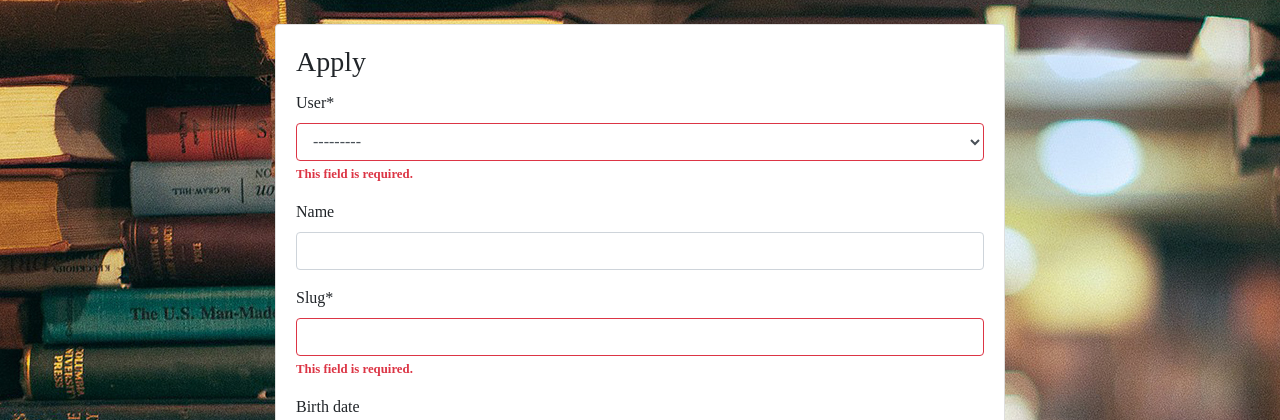
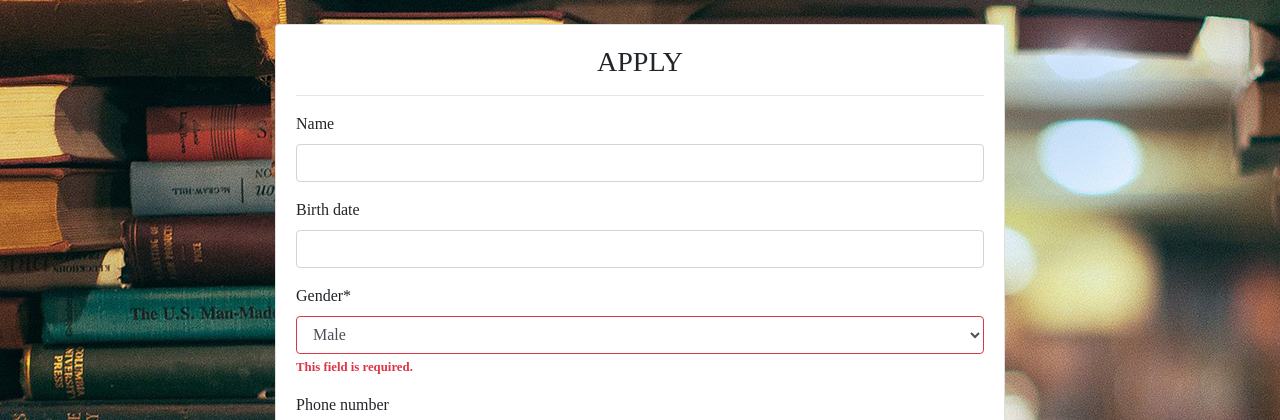
Before and after one commit to ssekuwanda/University-Admission-DB, a Django app: page /apply/ in a window 1280 px wide. Shown: the top 420 px of the page. Run offline with Django 3.2, Linux system fonts and the light colour scheme; data comes from the database, SQL or seed files in the repository; some libraries are stand-ins or nearby versions; some web fonts are replaced.

Commit message:
editted apply form

```diff
--- a/accounts/forms.py
+++ b/accounts/forms.py
@@ -20,4 +20,4 @@ class UserInformationUpdateForm(forms.ModelForm):
 class ProfileForm(forms.ModelForm):
     class Meta:
         model = Profile
-        fields = ('__all__')
+        exclude = ('slug','user','given_first','given_second','given_third',)
--- a/accounts/templates/front/apply.html
+++ b/accounts/templates/front/apply.html
@@ -8,7 +8,8 @@
     <div class="col-lg-8 col-md-10 col-sm-12">
       <div class="card">
         <div class="card-body">
-          <h3 class="card-title">Apply</h3>
+          <h3 class="card-title text-center">APPLY</h3>
+          <hr>
           <form method="post" novalidate>
             {% csrf_token %}
             {{ form|crispy }}
--- a/accounts/views.py
+++ b/accounts/views.py
@@ -6,6 +6,7 @@ from django.urls import reverse_lazy
 from django.utils.decorators import method_decorator
 from django.views.generic import UpdateView, TemplateView
 from .models import Profile
+from django.contrib.auth.models  import User
 
 from .forms import SignUpForm, UserInformationUpdateForm, ProfileForm
 
@@ -34,6 +35,8 @@ class UserUpdateView(UpdateView):
 class HomeTemplateView(TemplateView):
     template_name = 'front/home.html'
 
+# @login_required
 def apply(request):
     form = ProfileForm(request.POST)
+    user = User.objects.first()
     return render(request, 'front/apply.html', {'form':form})
--- a/univ/settings.py
+++ b/univ/settings.py
@@ -41,6 +41,7 @@ INSTALLED_APPS = [
     'crispy_forms',
     'accounts',
     'widget_tweaks',
+
 ]
 
 CRISPY_TEMPLATE_PACK = 'bootstrap4'
```
